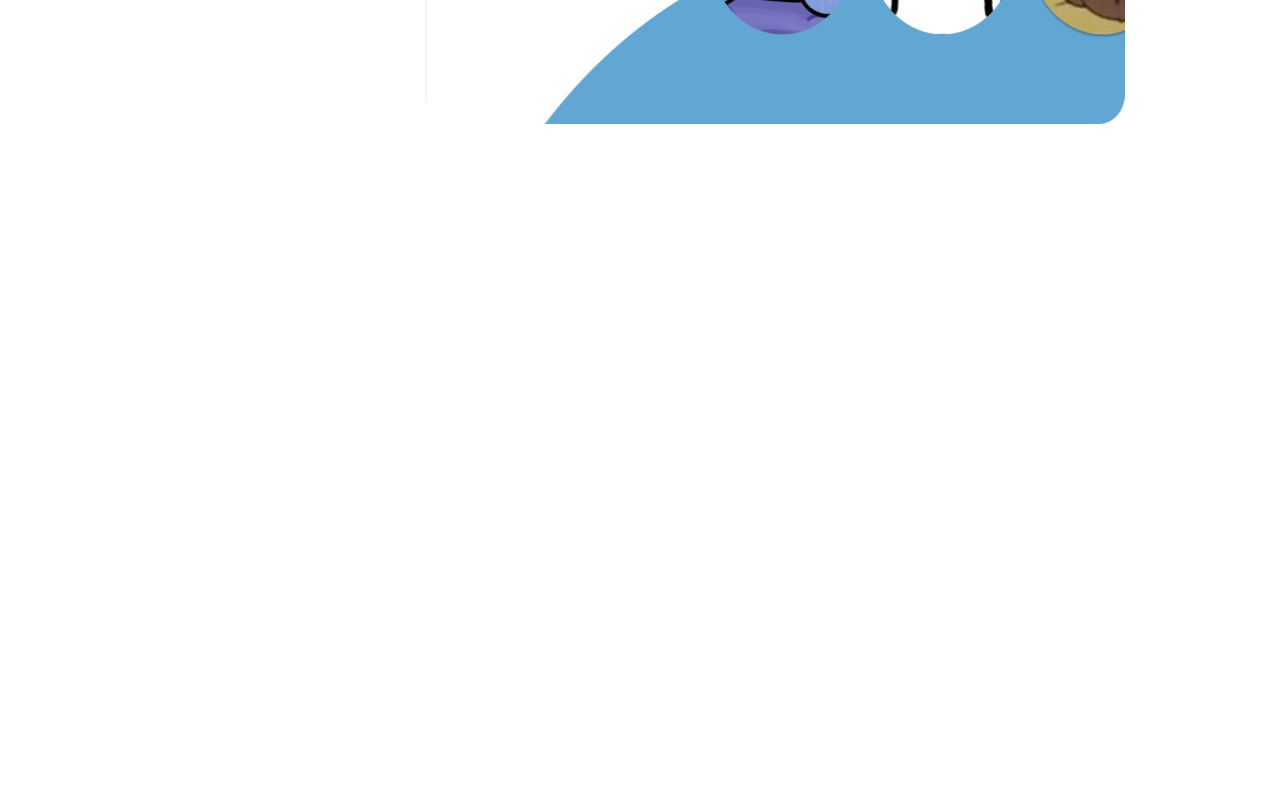
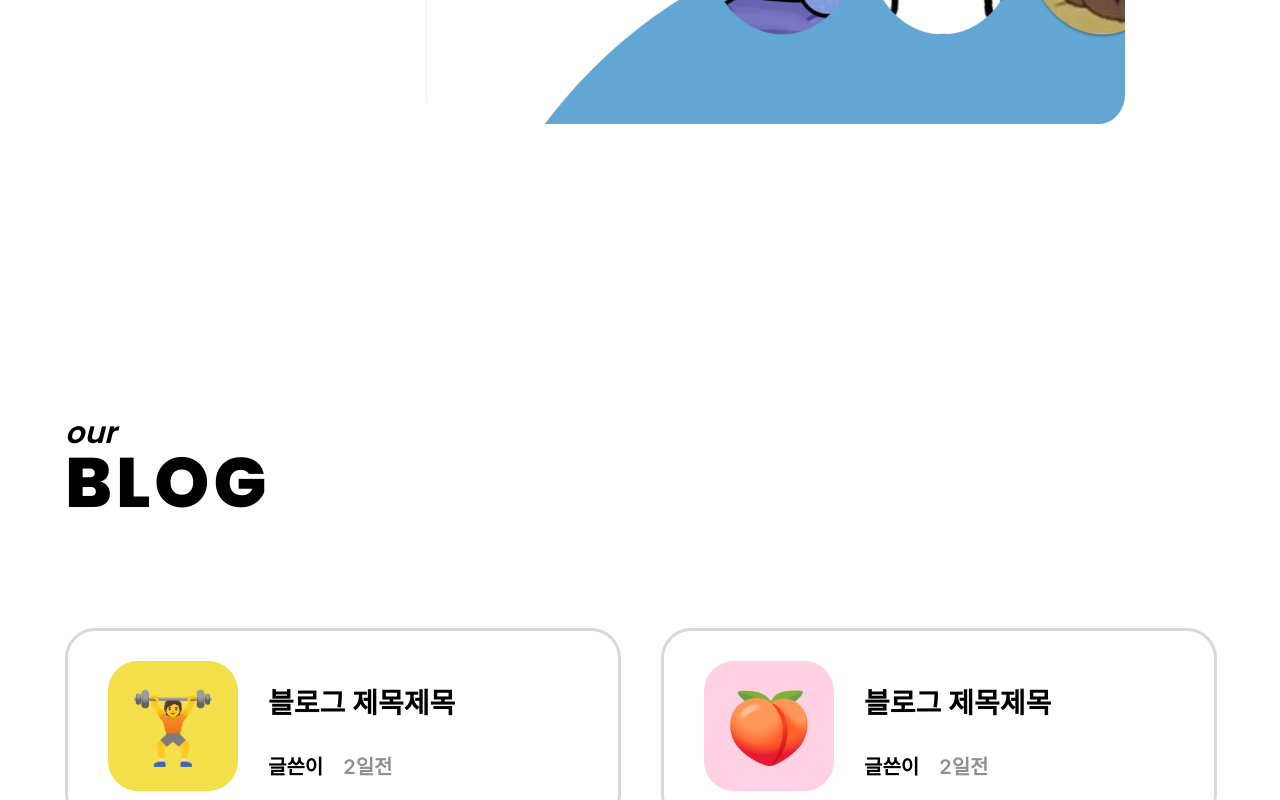
Before and after one commit to all-right-project/AllRightProjectWebPage, a Next.js app: page / in a window 1280 px wide. Shown: the part 2000-2800 px from the top of the page. Before the commit the page ends 2216 px from the top, so only its background shows below. Built offline with nearby package versions, Linux system fonts and the light colour scheme.

Commit message:
✨Feat: 피그마를 보고 블로그 부분 퍼블리싱 하기

```diff
--- a/src/app/page.tsx
+++ b/src/app/page.tsx
@@ -1,10 +1,11 @@
 'use client'
-import {Banner, Project} from '@/components/home'
+import {Banner, Project, Blog} from '@/components/home'
 
 const Home = () => (
   <>
     <Banner />
     <Project />
+    <Blog />
   </>
 )
 
--- a/src/components/home/Banner.tsx
+++ b/src/components/home/Banner.tsx
@@ -9,14 +9,17 @@ const Banner = () => (
         <div>All Right</div>
         <div>Frontend</div>
       </div>
+
       <button>Meet Our Team</button>
     </div>
+
     <div className="img-wrapper">
       <Image src={Icon.padaeng} className="img" alt="profile icon" />
       <Image src={Icon.basak} className="img" alt="profile icon" />
       <Image src={Icon.siyun} className="img" alt="profile icon" />
     </div>
-    <div className="background"></div>
+
+    <div className="background" />
   </BannerStyle>
 )
 
@@ -58,7 +61,7 @@ const BannerStyle = styled.div`
   .background {
     background-color: #4aa8d8;
     width: 100%;
-    height: 1390px;
+    height: 1320px;
     position: absolute;
     top: 520px;
     z-index: -2;
--- /dev/null
+++ b/src/components/home/Blog/Blog.tsx
@@ -0,0 +1,124 @@
+import styled from 'styled-components'
+import {HomeTitle} from '@/components/parts'
+import Card from './Card'
+import {FontAwesomeIcon} from '@fortawesome/react-fontawesome'
+import * as solidIcon from '@fortawesome/free-solid-svg-icons'
+import {useState, useEffect} from 'react'
+
+type DataType = {
+  id: Number
+  icon: String
+  background_color: String
+  title: String
+  author: String
+  updated: String
+}
+
+const Blog = () => {
+  const data = [
+    {
+      id: 1,
+      icon: '🏋️',
+      background_color: '#F3DF49',
+      title: '블로그 제목제목',
+      author: '글쓴이',
+      updated: '2일전',
+    },
+    {
+      id: 2,
+      icon: '🍑',
+      background_color: '#FFD1E2',
+      title: '블로그 제목제목',
+      author: '글쓴이',
+      updated: '2일전',
+    },
+    {
+      id: 3,
+      icon: '🔫',
+      background_color: '#B9FF61',
+      title: '블로그 제목제목',
+      author: '글쓴이',
+      updated: '2일전',
+    },
+    {
+      id: 4,
+      icon: '🫠',
+      background_color: '#FFE7AB',
+      title: '블로그 제목제목',
+      author: '글쓴이',
+      updated: '2일전',
+    },
+    {
+      id: 5,
+      icon: '🔨',
+      background_color: '#4AA8D8',
+      title: '블로그 제목제목',
+      author: '글쓴이',
+      updated: '2일전',
+    },
+  ]
+  const [blogData, setBlogData] = useState<DataType[]>([])
+
+  useEffect(() => {
+    if (data.length <= 6) {
+      const fakeDataCount = 6 - data.length
+      for (let i = 1; i <= fakeDataCount; i++) {
+        setBlogData([
+          ...data,
+          {
+            id: data.length + i,
+            icon: '🔥',
+            background_color: '#FA6C6C',
+            title: '블로그 제목제목',
+            author: '글쓴이',
+            updated: '2일전',
+          },
+        ])
+      }
+    }
+  }, [])
+
+  const isFake = (id: Number) => (id > data.length ? true : false)
+  return (
+    <BlogStyle>
+      <HomeTitle title="Blog" position={0} />
+      <div className="card-wrapper">
+        {blogData.map(data => (
+          <Card key={data.id} data={data} fake={isFake(data.id)} />
+        ))}
+      </div>
+
+      <button>
+        <span>READ MORE</span>
+        <FontAwesomeIcon icon={solidIcon.faArrowRight} />
+      </button>
+    </BlogStyle>
+  )
+}
+
+export default Blog
+
+const BlogStyle = styled.div`
+  width: 1150px;
+  margin: 200px auto;
+  .card-wrapper {
+    width: 1150px;
+    display: grid;
+    grid-template-columns: repeat(2, 1fr);
+    margin: 120px 0 40px 0;
+    gap: 40px;
+  }
+  button {
+    position: relative;
+    left: 970px;
+    background-color: transparent;
+    border: none;
+    font-size: 24px;
+    font-weight: 600;
+    text-decoration: underline;
+    font-style: italic;
+    span {
+      margin-right: 10px;
+    }
+  }
+`
--- /dev/null
+++ b/src/components/home/Blog/Card.tsx
@@ -0,0 +1,71 @@
+import styled from 'styled-components'
+
+type Props = {
+  data: DataType
+  fake: Boolean
+}
+
+type DataType = {
+  id: Number
+  icon: String
+  background_color: String
+  title: String
+  author: String
+  updated: String
+}
+
+type StyleProps = {
+  backgroundColor: String
+  fake: Boolean
+}
+
+const Card = ({data, fake}: Props) => (
+  <CardStyle backgroundColor={data.background_color} fake={fake}>
+    <div className="icon">{data.icon}</div>
+
+    <div>
+      <div className="title">{data.title}</div>
+      <div className="author-wrapper">
+        <div>{data.author}</div>
+        <div className="updated">{data.updated}</div>
+      </div>
+    </div>
+  </CardStyle>
+)
+
+export default Card
+
+const CardStyle = styled.div<StyleProps>`
+  display: flex;
+  width: 550px;
+  height: 190px;
+  border: 3px solid #d9d9d9;
+  border-radius: 30px;
+  background-color: ${({fake}) => fake && '#D9D9D9'};
+  opacity: ${({fake}) => fake && 0.5};
+  font-weight: 600;
+  .icon {
+    width: 130px;
+    height: 130px;
+    font-size: 70px;
+    background-color: ${({backgroundColor}) => `${backgroundColor}`};
+    border-radius: 30px;
+    display: flex;
+    justify-content: center;
+    align-items: center;
+    margin: 30px 30px 30px 40px;
+  }
+  .title {
+    font-size: 28px;
+    margin-top: 50px;
+  }
+  .author-wrapper {
+    display: flex;
+    font-size: 20px;
+    margin-top: 30px;
+    .updated {
+      color: #8f8f8f;
+      margin-left: 20px;
+    }
+  }
+`
--- /dev/null
+++ b/src/components/home/Blog/index.tsx
@@ -0,0 +1 @@
+export {default} from './Blog'
--- a/src/components/home/Project.tsx
+++ b/src/components/home/Project.tsx
@@ -15,6 +15,7 @@ const Project = () => (
         height={450}
         className="img"
         alt="profile icon"
+        priority={false}
       />
       <Image
         src={ProjectImg}
@@ -22,6 +23,7 @@ const Project = () => (
         height={450}
         className="img"
         alt="profile icon"
+        priority={false}
       />
     </div>
     <button>
--- a/src/components/home/index.tsx
+++ b/src/components/home/index.tsx
@@ -1,2 +1,3 @@
 export {default as Banner} from './Banner'
 export {default as Project} from './Project'
+export {default as Blog} from './Blog'
--- a/src/components/parts/HomeTitle.tsx
+++ b/src/components/parts/HomeTitle.tsx
@@ -1,12 +1,15 @@
 import styled from 'styled-components'
 type Props = {
   title: String
+  position?: Number
 }
 
-const HomeTitle = ({title}: Props) => {
+const CENTER = 42
+const HomeTitle = ({title, position = CENTER}: Props) => {
   const uppercaseTitle: String = title.toUpperCase()
+
   return (
-    <HomeTitleStyle>
+    <HomeTitleStyle position={position}>
       <div className="title">
         <div>our</div>
         <div>{uppercaseTitle}</div>
@@ -17,10 +20,11 @@ const HomeTitle = ({title}: Props) => {
 
 export default HomeTitle
 
-const HomeTitleStyle = styled.div`
+const HomeTitleStyle = styled.div<{position: Number}>`
   position: relative;
-  left: 42%;
+  left: ${({position}) => `${position}%`};
   font-family: var(--font-poppins);
+
   .title {
     line-height: 50px;
     div {
```
Also changed, not shown: src/components/project/CardContent.tsx (+6 -1 lines), src/components/project/Carousel.tsx (+6 -1 lines).
